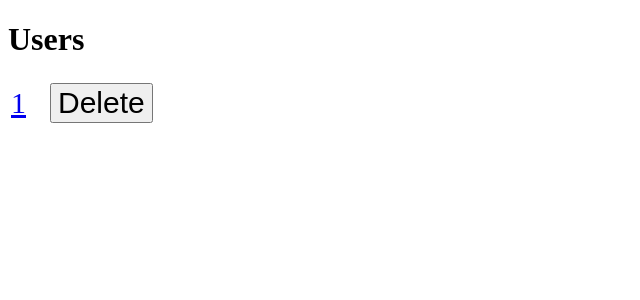
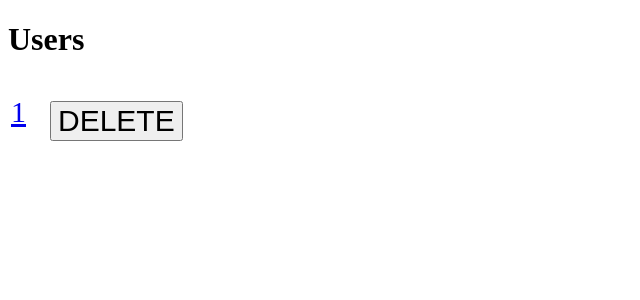
Before and after one commit to contour66/python-image-gallery, a Flask app: template gallery/ui/templates/admin.html in a window 1280 px wide. Shown: the top 300 px of the page, without its empty margins (0-640 px from the left). Run offline with Flask 2, Linux system fonts and the light colour scheme; the template is opened without the code that fills it: most values are stand-ins (such as "Sample title", 1, 10 or a date in 2020); parts of the project's set-up code (start-up, migrations or seed data) failed here and were passed over.

Commit message:
reformat

```diff
--- a/gallery/ui/app.py
+++ b/gallery/ui/app.py
@@ -33,8 +33,9 @@ def greet(name):
 def calculator(personsName):
     return render_template('form.html', name=personsName)
 
-@app.route('/admin/<name>', methods=['POST'])
-def delete(name):
+@app.route('/admin/deleteUser', methods=['POST'])
+def delete():
+    name = request.form['name']
     deleteUserUI(name)
     adminPage()
 
--- a/gallery/ui/templates/admin.html
+++ b/gallery/ui/templates/admin.html
@@ -13,7 +13,12 @@
 
   			<tr>
     			<td><a href="{{ name[0] }}" style="margin-right:20px;text-transform: capitalize;font-size: 30px ">{{name[0]}}</a> </td>
-    			<td><button type="submit" action="/admin/deleteUser" method="POST"  value="{{name[0]}}" style="text-decoration:none;text-transform: capitalize;font-size: 30px ">delete</button></td>
+    			<td>
+					<form action="admin/deleteUser" method="POST">
+						<input name="name"  value="{{ name[0] }}" type="hidden" /><br/>
+						<input type="submit" value="DELETE" style="text-decoration:none;text-transform: capitalize;font-size: 30px ">
+					</form>
+				</td>
 			</tr>
     {% endfor %}
 </table>
```
